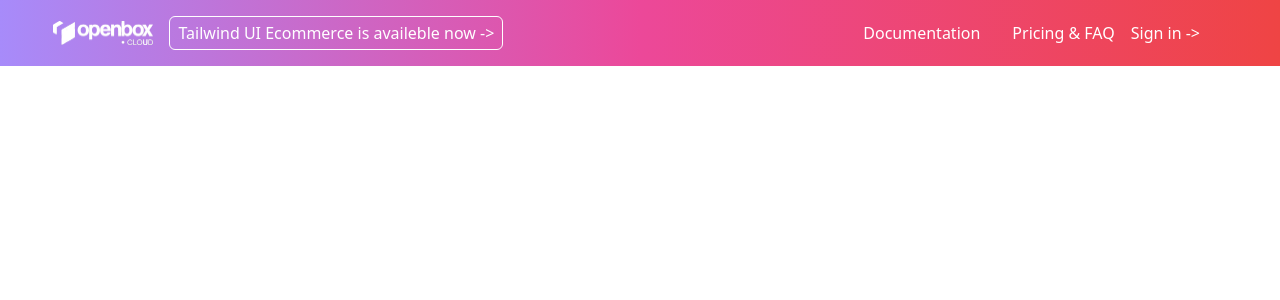
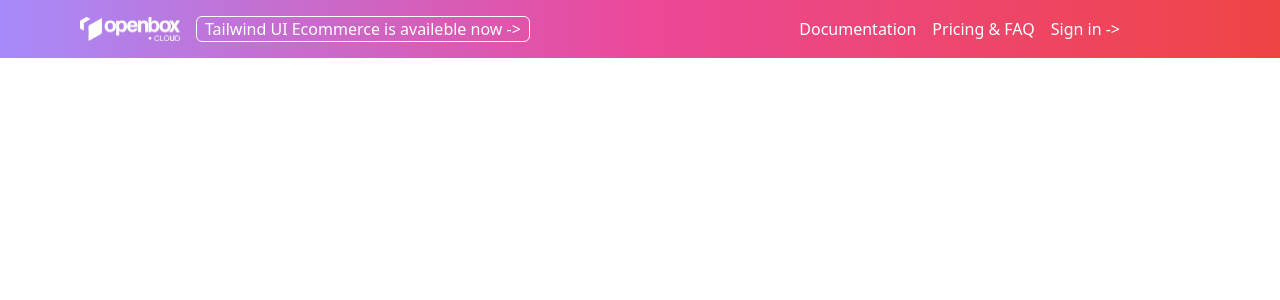
Before and after one commit to JBetancourt1996/openbox-app, a Nuxt app: page /marketing/heroes in a window 1280 px wide. Shown: the top 300 px of the page. Built offline with nearby package versions, Linux system fonts and the light colour scheme.

Commit message:
modificando

```diff
--- a/pages/marketing/heroes/index.vue
+++ b/pages/marketing/heroes/index.vue
@@ -1,20 +1,8 @@
 <template>
   <div>
     <!-- header -->
-    <header class="">
-      <nav
-        class="
-          bg-gradient-to-r
-          from-purple-400
-          via-pink-500
-          to-red-500
-          flex
-          items-center
-          py-4
-          gap-4
-        "
-      >
-        &nbsp; &nbsp; &nbsp; &nbsp; &nbsp;
+    <header class="bg-gradient-to-r from-purple-400 via-pink-500 to-red-500">
+      <nav class="flex items-center py-4 lg:mx-20 mx-5 lg:flex-wrap gap-4">
         <div class="">
           <img src="../logo-open.png" width="100" alt="" />
         </div>
@@ -22,9 +10,10 @@
           class="
             hidden
             lg:flex
+            flex-wrap
             text-white
             border border-white
-            py-2
+            py-1
             px-2
             rounded-md
             leading-none
@@ -32,14 +21,13 @@
         >
           <a href="">Tailwind UI Ecommerce is availeble now -> </a>
         </div>
-        <ul class="text-white hidden md:flex flex-1 justify-end px-20 gap-4">
-          Documentation
-          <li></li>
-          <li>Pricing & FAQ</li>
-          <li>Sign in -></li>
+        <ul class="text-white hidden lg:flex flex-1 justify-end px-20 gap-4">
+          <li class="flex-initial">Documentation</li>
+          <li class="flex-initial">Pricing & FAQ</li>
+          <li class="flex-initial">Sign in -></li>
         </ul>
-        <div class="flex md:hidden flex-1 justify-end">
-          <img class="w-10 h-10" src="../burger.png" alt="" />
+        <div class="flex lg:hidden flex-1 justify-end">
+          <img class="w-9 h-9" src="../burger.png" alt="" />
         </div>
       </nav>
     </header>
```
